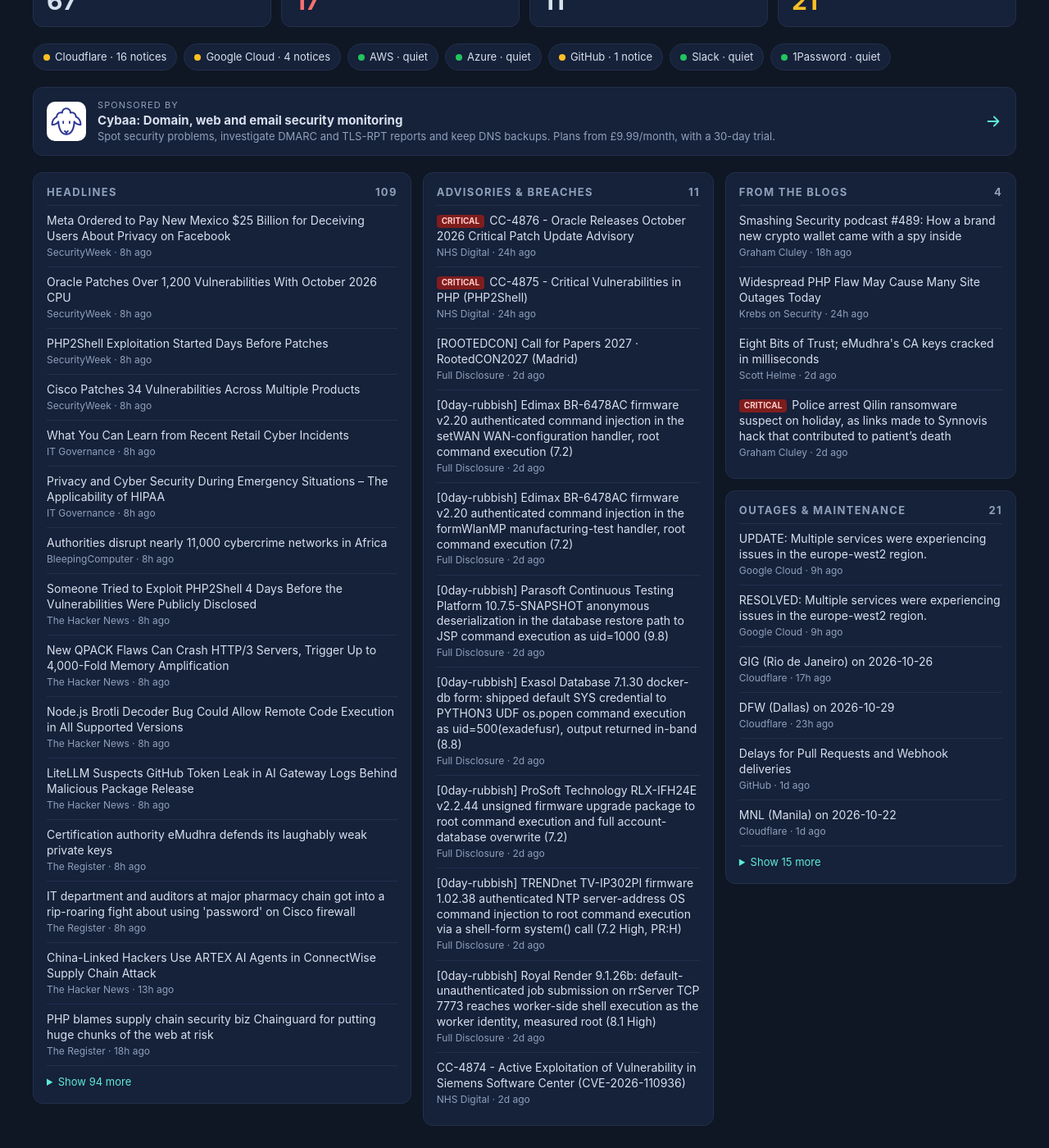
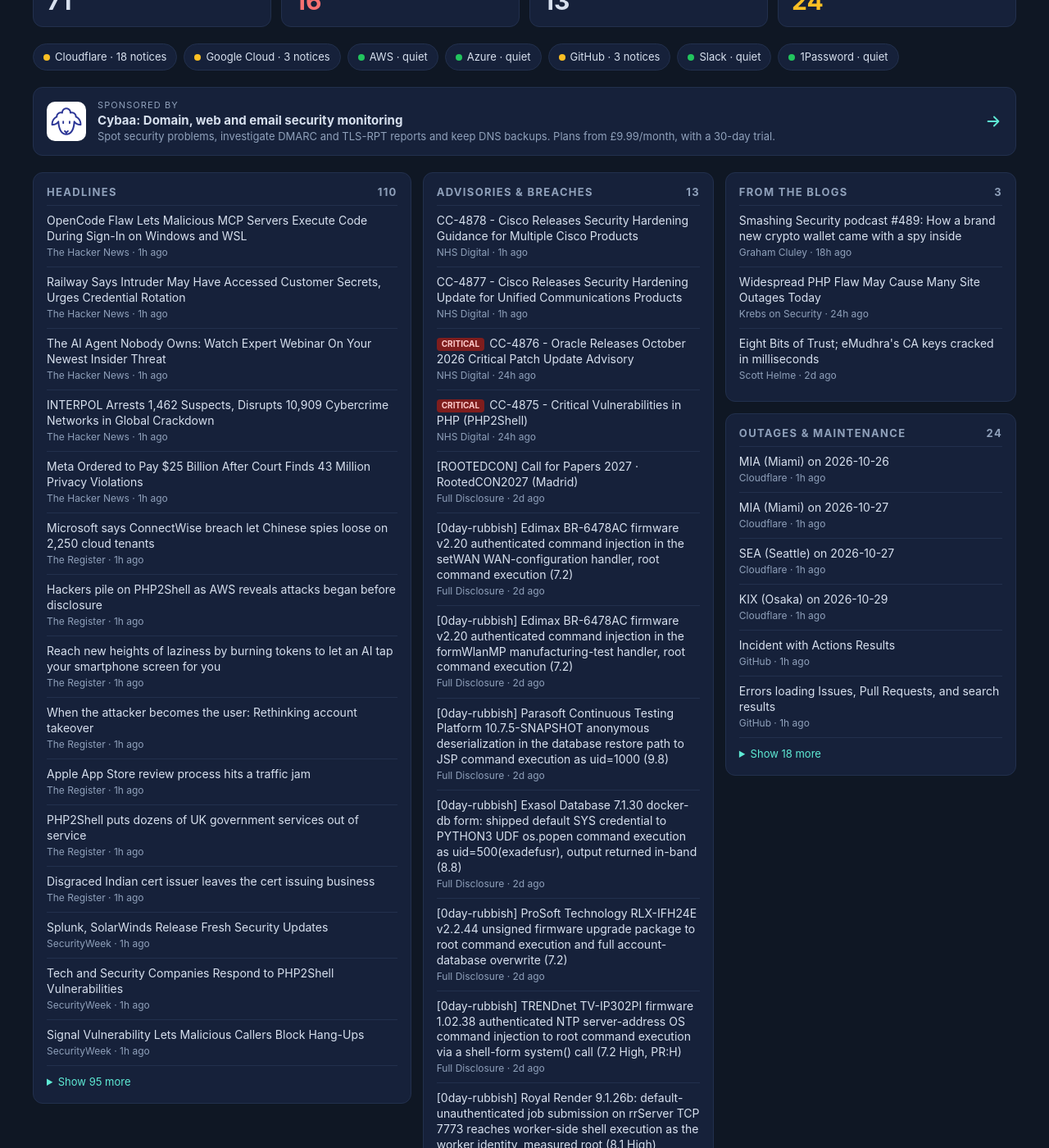
Before and after one commit to SecOpsNews/news, a Jekyll site: the page built from index.md, in a window 1280 px wide and 1400 px high, scrolled down 193 px. Shown: the whole window at 82% size. Built offline with Jekyll 4.4.1, drawn with Linux system fonts in a browser that asks for light colours; some of the changed text lies outside the part shown.

Commit message:
New Feed

```diff
--- a/_data/rundowns.json
+++ b/_data/rundowns.json
@@ -1,30 +1,30 @@
 [
  {
   "id": "secopsnews-rundown-2026-10-22-pm",
-  "generated": "2026-10-22T12:01:31Z",
-  "title": "SecOps rundown, Thu 22 Oct afternoon: 17 critical, 11 advisories",
+  "generated": "2026-10-22T18:34:13Z",
+  "title": "SecOps rundown, Thu 22 Oct afternoon: 16 critical, 13 advisories",
   "counts": {
-   "last_24h": 67,
-   "critical": 17,
-   "advisories": 11,
-   "status": 21
+   "last_24h": 71,
+   "critical": 16,
+   "advisories": 13,
+   "status": 24
   },
   "providers": [
    {
     "name": "Cloudflare",
-    "notices": 16
+    "notices": 18
    },
    {
     "name": "Google Cloud",
-    "notices": 4
+    "notices": 3
    },
    {
     "name": "GitHub",
-    "notices": 1
+    "notices": 3
    }
   ],
   "critical": {
-   "total": 17,
+   "total": 16,
    "items": [
     {
      "title": "Critical GitLab Flaw (CVSS 10.0) Could Allow Unauthenticated RCE Across 12 Years of Releases",
@@ -65,8 +65,18 @@
    ]
   },
   "advisories": {
-   "total": 11,
+   "total": 13,
    "items": [
+    {
+     "title": "CC-4877 - Cisco Releases Security Hardening Update for Unified Communications Products",
+     "url": "https://digital.nhs.uk/cyber-alerts/2026/cc-4877",
+     "source": "NHS Digital"
+    },
+    {
+     "title": "CC-4878 - Cisco Releases Security Hardening Guidance for Multiple Cisco Products",
+     "url": "https://digital.nhs.uk/cyber-alerts/2026/cc-4878",
+     "source": "NHS Digital"
+    },
     {
      "title": "CC-4875 - Critical Vulnerabilities in PHP (PHP2Shell)",
      "url": "https://digital.nhs.uk/cyber-alerts/2026/cc-4875",
@@ -86,76 +96,66 @@
      "title": "[0day-rubbish] Edimax BR-6478AC firmware v2.20 authenticated command injection in the formWlanMP manufacturing-test handler, root command execution (7.2)",
      "url": "https://seclists.org/fulldisclosure/2026/Oct/28",
      "source": "Full Disclosure"
-    },
-    {
-     "title": "[0day-rubbish] Edimax BR-6478AC firmware v2.20 authenticated command injection in the setWAN WAN-configuration handler, root command execution (7.2)",
-     "url": "https://seclists.org/fulldisclosure/2026/Oct/29",
-     "source": "Full Disclosure"
-    },
-    {
-     "title": "[0day-rubbish] Exasol Database 7.1.30 docker-db form: shipped default SYS credential to PYTHON3 UDF os.popen command execution as uid=500(exadefusr), output returned in-band (8.8)",
-     "url": "https://seclists.org/fulldisclosure/2026/Oct/30",
-     "source": "Full Disclosure"
     }
    ]
   },
   "headlines": {
-   "total": 95,
+   "total": 96,
    "items": [
     {
-     "title": "Meta Ordered to Pay New Mexico $25 Billion for Deceiving Users About Privacy on Facebook",
-     "url": "https://www.securityweek.com/meta-ordered-to-pay-new-mexico-25-billion-for-deceiving-users-about-privacy-on-facebook/",
-     "source": "SecurityWeek"
-    },
-    {
-     "title": "Oracle Patches Over 1,200 Vulnerabilities With October 2026 CPU",
-     "url": "https://www.securityweek.com/oracle-patches-over-1200-vulnerabilities-with-october-2026-cpu/",
-     "source": "SecurityWeek"
-    },
-    {
-     "title": "PHP2Shell Exploitation Started Days Before Patches",
-     "url": "https://www.securityweek.com/php2shell-exploitation-started-days-before-patches/",
-     "source": "SecurityWeek"
-    },
-    {
-     "title": "Cisco Patches 34 Vulnerabilities Across Multiple Products",
-     "url": "https://www.securityweek.com/cisco-patches-34-vulnerabilities-across-multiple-products/",
-     "source": "SecurityWeek"
-    },
-    {
-     "title": "What You Can Learn from Recent Retail Cyber Incidents",
-     "url": "https://grcsolutions.io/what-you-can-learn-from-recent-retail-cyber-incidents/",
-     "source": "IT Governance"
-    },
-    {
-     "title": "Privacy and Cyber Security During Emergency Situations – The Applicability of HIPAA",
-     "url": "https://grcsolutions.io/privacy-and-cyber-security-during-emergency-situations/",
-     "source": "IT Governance"
-    },
-    {
-     "title": "Authorities disrupt nearly 11,000 cybercrime networks in Africa",
-     "url": "https://www.bleepingcomputer.com/news/security/authorities-disrupt-nearly-11-000-cybercrime-networks-in-africa/",
-     "source": "BleepingComputer"
-    },
-    {
-     "title": "Someone Tried to Exploit PHP2Shell 4 Days Before the Vulnerabilities Were Publicly Disclosed",
-     "url": "https://thehackernews.com/2026/10/someone-tried-to-exploit-php2shell-4.html",
+     "title": "OpenCode Flaw Lets Malicious MCP Servers Execute Code During Sign-In on Windows and WSL",
+     "url": "https://thehackernews.com/2026/10/opencode-flaw-lets-malicious-mcp.html",
      "source": "The Hacker News"
     },
     {
-     "title": "New QPACK Flaws Can Crash HTTP/3 Servers, Trigger Up to 4,000-Fold Memory Amplification",
-     "url": "https://thehackernews.com/2026/10/new-qpack-flaws-can-crash-http3-servers.html",
+     "title": "Railway Says Intruder May Have Accessed Customer Secrets, Urges Credential Rotation",
+     "url": "https://thehackernews.com/2026/10/railway-says-intruder-may-have-accessed.html",
      "source": "The Hacker News"
     },
     {
-     "title": "Node.js Brotli Decoder Bug Could Allow Remote Code Execution in All Supported Versions",
-     "url": "https://thehackernews.com/2026/10/nodejs-brotli-decoder-bug-could-allow.html",
+     "title": "The AI Agent Nobody Owns: Watch Expert Webinar On Your Newest Insider Threat",
+     "url": "https://thehackernews.com/2026/10/the-ai-agent-nobody-owns-watch-expert.html",
      "source": "The Hacker News"
+    },
+    {
+     "title": "INTERPOL Arrests 1,462 Suspects, Disrupts 10,909 Cybercrime Networks in Global Crackdown",
+     "url": "https://thehackernews.com/2026/10/interpol-arrests-1462-suspects-disrupts.html",
+     "source": "The Hacker News"
+    },
+    {
+     "title": "Meta Ordered to Pay $25 Billion After Court Finds 43 Million Privacy Violations",
+     "url": "https://thehackernews.com/2026/10/meta-ordered-to-pay-25-billion-after.html",
+     "source": "The Hacker News"
+    },
+    {
+     "title": "Microsoft says ConnectWise breach let Chinese spies loose on 2,250 cloud tenants",
+     "url": "https://www.theregister.com/security/2026/10/22/microsoft-says-connectwise-breach-let-chinese-spies-loose-on-2250-cloud-tenants/5304687",
+     "source": "The Register"
+    },
+    {
+     "title": "Hackers pile on PHP2Shell as AWS reveals attacks began before disclosure",
+     "url": "https://www.theregister.com/cyber-crime/2026/10/22/hackers-pile-on-php2shell-as-aws-reveals-attacks-began-before-disclosure/5304749",
+     "source": "The Register"
+    },
+    {
+     "title": "Reach new heights of laziness by burning tokens to let an AI tap your smartphone screen for you",
+     "url": "https://www.theregister.com/ai-and-ml/2026/10/21/reach-new-heights-of-laziness-by-burning-tokens-to-let-an-ai-tap-your-smartphone-screen-for-you/5304567",
+     "source": "The Register"
+    },
+    {
+     "title": "When the attacker becomes the user: Rethinking account takeover",
+     "url": "https://www.theregister.com/security/2026/10/22/sponsored-when-the-attacker-becomes-the-user-rethinking-account-takeover/5303913",
+     "source": "The Register"
+    },
+    {
+     "title": "Apple App Store review process hits a traffic jam",
+     "url": "https://www.theregister.com/applications/2026/10/22/apple-app-store-review-process-hits-a-traffic-jam/5304802",
+     "source": "The Register"
     }
    ]
   },
   "blogs": {
-   "total": 4,
+   "total": 3,
    "items": [
     {
      "title": "Smashing Security podcast #489: How a brand new crypto wallet came with a spy inside",
@@ -171,31 +171,26 @@
      "title": "Eight Bits of Trust; eMudhra's CA keys cracked in milliseconds",
      "url": "https://scotthelme.co.uk/eight-bits-of-trust-emudhras-ca-keys-cracked-in-milliseconds/",
      "source": "Scott Helme"
-    },
-    {
-     "title": "Police arrest Qilin ransomware suspect on holiday, as links made to Synnovis hack that contributed to patient’s death",
-     "url": "https://www.bitdefender.com/en-us/blog/hotforsecurity/qilin-ransomware-arrested-synnovis-patient-death",
-     "source": "Graham Cluley"
     }
    ]
   },
   "outages": {
-   "total": 5,
+   "total": 6,
    "items": [
+    {
+     "title": "Incident with Actions Results",
+     "url": "https://www.githubstatus.com/incidents/q29p76qtnkyk",
+     "source": "GitHub"
+    },
+    {
+     "title": "Errors loading Issues, Pull Requests, and search results",
+     "url": "https://www.githubstatus.com/incidents/wq8305lppdc2",
+     "source": "GitHub"
+    },
     {
      "title": "UPDATE: Multiple services were experiencing issues in the europe-west2 region.",
      "url": "https://status.cloud.google.com/incidents/Xs2XTHzAVC9YnafnPyzj",
      "source": "Google Cloud"
-    },
-    {
-     "title": "RESOLVED: Multiple services were experiencing issues in the europe-west2 region.",
-     "url": "https://status.cloud.google.com/incidents/Xs2XTHzAVC9YnafnPyzj",
-     "source": "Google Cloud"
-    },
-    {
-     "title": "Delays for Pull Requests and Webhook deliveries",
-     "url": "https://www.githubstatus.com/incidents/nms1dpzmh9d9",
-     "source": "GitHub"
     }
    ]
   }
--- a/index.md
+++ b/index.md
@@ -9,6 +9,35 @@ description: Latest Updates
 
 <!-- SecOps start -->
 
+- **Cloudflare**: [MIA (Miami) on 2026-10-26](https://www.cloudflarestatus.com/incidents/kh9zsf5qslq2)
+- **Cloudflare**: [MIA (Miami) on 2026-10-27](https://www.cloudflarestatus.com/incidents/hv759j3p2q10)
+- **Cloudflare**: [SEA (Seattle) on 2026-10-27](https://www.cloudflarestatus.com/incidents/x0jdmzp6429g)
+- **Cloudflare**: [KIX (Osaka) on 2026-10-29](https://www.cloudflarestatus.com/incidents/xj2h2znyz614)
+- **GitHub**: [Incident with Actions Results](https://www.githubstatus.com/incidents/q29p76qtnkyk)
+- **GitHub**: [Errors loading Issues, Pull Requests, and search results](https://www.githubstatus.com/incidents/wq8305lppdc2)
+- **NHS Digital**: [CC-4877 - Cisco Releases Security Hardening Update for Unified Communications Products](https://digital.nhs.uk/cyber-alerts/2026/cc-4877)
+- **The Hacker News**: [OpenCode Flaw Lets Malicious MCP Servers Execute Code During Sign-In on Windows and WSL](https://thehackernews.com/2026/10/opencode-flaw-lets-malicious-mcp.html)
+- **NHS Digital**: [CC-4878 - Cisco Releases Security Hardening Guidance for Multiple Cisco Products](https://digital.nhs.uk/cyber-alerts/2026/cc-4878)
+- **The Hacker News**: [Railway Says Intruder May Have Accessed Customer Secrets, Urges Credential Rotation](https://thehackernews.com/2026/10/railway-says-intruder-may-have-accessed.html)
+- **The Hacker News**: [The AI Agent Nobody Owns: Watch Expert Webinar On Your Newest Insider Threat](https://thehackernews.com/2026/10/the-ai-agent-nobody-owns-watch-expert.html)
+- **The Hacker News**: [INTERPOL Arrests 1,462 Suspects, Disrupts 10,909 Cybercrime Networks in Global Crackdown](https://thehackernews.com/2026/10/interpol-arrests-1462-suspects-disrupts.html)
+- **The Hacker News**: [Meta Ordered to Pay $25 Billion After Court Finds 43 Million Privacy Violations](https://thehackernews.com/2026/10/meta-ordered-to-pay-25-billion-after.html)
+- **The Register**: [Microsoft says ConnectWise breach let Chinese spies loose on 2,250 cloud tenants](https://www.theregister.com/security/2026/10/22/microsoft-says-connectwise-breach-let-chinese-spies-loose-on-2250-cloud-tenants/5304687)
+- **The Register**: [Hackers pile on PHP2Shell as AWS reveals attacks began before disclosure](https://www.theregister.com/cyber-crime/2026/10/22/hackers-pile-on-php2shell-as-aws-reveals-attacks-began-before-disclosure/5304749)
+- **The Register**: [Reach new heights of laziness by burning tokens to let an AI tap your smartphone screen for you](https://www.theregister.com/ai-and-ml/2026/10/21/reach-new-heights-of-laziness-by-burning-tokens-to-let-an-ai-tap-your-smartphone-screen-for-you/5304567)
+- **The Register**: [When the attacker becomes the user: Rethinking account takeover](https://www.theregister.com/security/2026/10/22/sponsored-when-the-attacker-becomes-the-user-rethinking-account-takeover/5303913)
+- **The Register**: [Apple App Store review process hits a traffic jam](https://www.theregister.com/applications/2026/10/22/apple-app-store-review-process-hits-a-traffic-jam/5304802)
+- **The Register**: [PHP2Shell puts dozens of UK government services out of service](https://www.theregister.com/security/2026/10/22/php2shell-puts-dozens-of-uk-government-services-out-of-service/5304840)
+- **The Register**: [Disgraced Indian cert issuer leaves the cert issuing business](https://www.theregister.com/security/2026/10/22/disgraced-indian-cert-issuer-leaves-the-cert-issuing-business/5304848)
+- **SecurityWeek**: [Splunk, SolarWinds Release Fresh Security Updates](https://www.securityweek.com/splunk-solarwinds-release-fresh-security-updates/)
+- **SecurityWeek**: [Tech and Security Companies Respond to PHP2Shell Vulnerabilities](https://www.securityweek.com/tech-and-security-companies-respond-to-php2shell-vulnerabilities/)
+- **SecurityWeek**: [Signal Vulnerability Lets Malicious Callers Block Hang-Ups](https://www.securityweek.com/signal-vulnerability-lets-malicious-callers-block-hang-ups/)
+- **SecurityWeek**: [Indurex Raises $8 Million to Expand Industrial Cybersecurity Platform](https://www.securityweek.com/indurex-raises-8-million-to-expand-industrial-cybersecurity-platform/)
+- **SecurityWeek**: [Hacker Conversations: Corey Thuen and the Evil Bit](https://www.securityweek.com/hacker-conversations-corey-thuen-and-the-evil-bit/)
+- **BleepingComputer**: [GitLab warns of new max severity code execution vulnerability](https://www.bleepingcomputer.com/news/security/gitlab-warns-of-new-max-severity-code-execution-vulnerability/)
+- **BleepingComputer**: [Amazon says PHP2Shell exploitation began 4 days before patches](https://www.bleepingcomputer.com/news/security/amazon-says-php2shell-exploitation-began-4-days-before-patches/)
+- **BleepingComputer**: [Machine speed attacks require machine speed detection and response](https://www.bleepingcomputer.com/news/security/machine-speed-attacks-require-machine-speed-detection-and-response/)
+- **BleepingComputer**: [Microsoft shares how to fix broken Exchange Online EWS apps](https://www.bleepingcomputer.com/news/microsoft/microsoft-shares-how-to-fix-broken-exchange-online-ews-apps/)
 - **SecurityWeek**: [Meta Ordered to Pay New Mexico $25 Billion for Deceiving Users About Privacy on Facebook](https://www.securityweek.com/meta-ordered-to-pay-new-mexico-25-billion-for-deceiving-users-about-privacy-on-facebook/)
 - **SecurityWeek**: [Oracle Patches Over 1,200 Vulnerabilities With October 2026 CPU](https://www.securityweek.com/oracle-patches-over-1200-vulnerabilities-with-october-2026-cpu/)
 - **SecurityWeek**: [PHP2Shell Exploitation Started Days Before Patches](https://www.securityweek.com/php2shell-exploitation-started-days-before-patches/)
@@ -30,7 +59,6 @@ description: Latest Updates
 - **Graham Cluley**: [Smashing Security podcast #489: How a brand new crypto wallet came with a spy inside](https://grahamcluley.com/smashing-security-podcast-489/)
 - **BleepingComputer**: [Google Chrome adds Gemini-powered scam detection, warns users of ClickFix attacks](https://www.bleepingcomputer.com/news/google/google-chrome-adds-gemini-powered-scam-detection-warns-users-of-clickfix-attacks/)
 - **The Hacker News**: [Critical GitLab Flaw (CVSS 10.0) Could Allow Unauthenticated RCE Across 12 Years of Releases](https://thehackernews.com/2026/10/critical-gitlab-flaw-cvss-100-could.html)
-- **The Register**: [Reach new heights of laziness by burning tokens to let an AI tap your smartphone screen for you](https://www.theregister.com/ai-and-ml/2026/10/21/reach-new-heights-of-laziness-by-burning-tokens-to-let-an-ai-tap-your-smartphone-screen-for-you/5304567)
 - **BleepingComputer**: [Lazarus hackers use post-quantum cryptography for malware delivery](https://www.bleepingcomputer.com/news/security/lazarus-hackers-use-post-quantum-cryptography-for-malware-delivery/)
 - **BleepingComputer**: [Japan's Onamae Desktop Cloud hacked, up to 27,000 servers affected](https://www.bleepingcomputer.com/news/security/japans-onamae-desktop-cloud-hacked-up-to-27-000-servers-affected/)
 - **Cloudflare**: [DFW (Dallas) on 2026-10-29](https://www.cloudflarestatus.com/incidents/b1hr6d16sn9x)
@@ -131,29 +159,6 @@ description: Latest Updates
 - **Google Cloud**: [RESOLVED: Multiple services are experiencing issues in the europe-west2 region.](https://status.cloud.google.com/incidents/Xs2XTHzAVC9YnafnPyzj)
 - **Cloudflare**: [DEL (New Delhi) on 2026-10-28](https://www.cloudflarestatus.com/incidents/c2y915przvp5)
 - **Cloudflare**: [DAC (Dhaka) on 2026-11-02](https://www.cloudflarestatus.com/incidents/9p3qj8h58hqz)
-- **BleepingComputer**: [Revolut outage disrupts online banking operations worldwide](https://www.bleepingcomputer.com/news/security/revolut-outage-disrupts-online-banking-operations-worldwide/)
-- **BleepingComputer**: [Ahold Delhaize: Cyberattack affects services across US and Europe](https://www.bleepingcomputer.com/news/security/ahold-delhaize-cyberattack-affects-services-across-us-and-europe/)
-- **BleepingComputer**: [Windows Server 2025 gets support for quick machine recovery](https://www.bleepingcomputer.com/news/microsoft/windows-server-2025-gets-support-for-quick-machine-recovery/)
-- **BleepingComputer**: [OVHcloud CLI releases backdoored on GitHub to steal developer secrets](https://www.bleepingcomputer.com/news/security/ovhcloud-cli-releases-backdoored-on-github-to-steal-developer-secrets/)
-- **The Register**: [Why cyber resilience is now a boardroom priority for UK public services](https://www.theregister.com/security/2026/10/20/partner-content-why-cyber-resilience-is-now-a-boardroom-priority-for-uk-public-services/5301601)
-- **The Register**: [UK finance watchdog wants firms to report AI failures and close calls](https://www.theregister.com/ai-and-ml/2026/10/20/uk-finance-watchdog-wants-firms-to-report-ai-failures-and-close-calls/5304078)
-- **The Register**: [Whitehall shuts the front door on digital ID but leaves the back open](https://www.theregister.com/public-sector/2026/10/20/whitehall-shuts-the-front-door-on-digital-id-but-leaves-the-back-open/5304100)
-- **The Register**: [Bullhorn sees red after cyberattack knocks recruitment platform offline](https://www.theregister.com/security/2026/10/20/bullhorn-sees-red-after-cyberattack-knocks-recruitment-platform-offline/5304114)
-- **SecurityWeek**: [970,000 Medi-Cal Members Affected by Paradigm Healthcare Data Breach](https://www.securityweek.com/970000-medi-cal-members-affected-by-paradigm-healthcare-data-breach/)
-- **SecurityWeek**: [Hackers Steal 1.8 Million Records From Nikkei](https://www.securityweek.com/hackers-steal-1-8-million-records-from-nikkei/)
-- **SecurityWeek**: [Microsoft Targets Rogue AI Agents With Dynamic Permissions, Risk Scoring](https://www.securityweek.com/microsoft-targets-rogue-ai-agents-with-dynamic-permissions-risk-scoring/)
-- **SecurityWeek**: [Ex-OpenAI Worker Accused of Bugging Conference Room Planned to Fly to Saudi Arabia, Prosecutors Say](https://www.securityweek.com/ex-openai-worker-accused-of-bugging-conference-room-planned-to-fly-to-saudi-arabia-prosecutors-say/)
-- **SecurityWeek**: [AI Platform Cairn Abused to Hack Over 100 Organizations](https://www.securityweek.com/ai-platform-cairn-abused-to-hack-over-100-organizations/)
-- **The Hacker News**: [Hackers Hijack Five OVHcloud CLI Releases to Distribute Secret-Stealing Malware](https://thehackernews.com/2026/10/hackers-hijack-five-ovhcloud-cli.html)
-- **The Hacker News**: [ConnectWise Resets Credentials as Cloud Backup Remains Offline After Security Incident](https://thehackernews.com/2026/10/connectwise-resets-credentials-as-cloud.html)
-- **The Hacker News**: [Russian APT28 Breaches NATO Naval Shipbuilder in NATO Country, Deploys New Reflective Loader](https://thehackernews.com/2026/10/russian-apt28-breaches-nato-naval.html)
-- **Graham Cluley**: [Police arrest Qilin ransomware suspect on holiday, as links made to Synnovis hack that contributed to patient’s death](https://www.bitdefender.com/en-us/blog/hotforsecurity/qilin-ransomware-arrested-synnovis-patient-death)
-- **The Hacker News**: [Go Issues Emergency Update Blocking Eight CA Keys Over Undisclosed Security Concerns](https://thehackernews.com/2026/10/go-issues-emergency-update-blocking.html)
-- **The Hacker News**: [What Security Teams Can Do To Tame Wild Code](https://thehackernews.com/2026/10/what-security-teams-can-do-to-tame-wild.html)
-- **The Hacker News**: [WhatsApp Hid Instructions in Help Pages Telling Its AI Chatbot Not to Recommend Privacy Regulators](https://thehackernews.com/2026/10/whatsapp-hid-instructions-in-help-pages.html)
-- **Google Cloud**: [UPDATE: Multiple services are experiencing issues in the europe-west2 region.](https://status.cloud.google.com/incidents/Xs2XTHzAVC9YnafnPyzj)
-- **Cloudflare**: [AMS (Amsterdam) on 2026-10-29](https://www.cloudflarestatus.com/incidents/kpttnxc7m694)
-- **Cloudflare**: [AMD (Ahmedabad) on 2026-11-02](https://www.cloudflarestatus.com/incidents/dck4spryz6k6)
 
 
 <!-- SecOps end -->
```
Also changed, not shown: _data/news.json.
